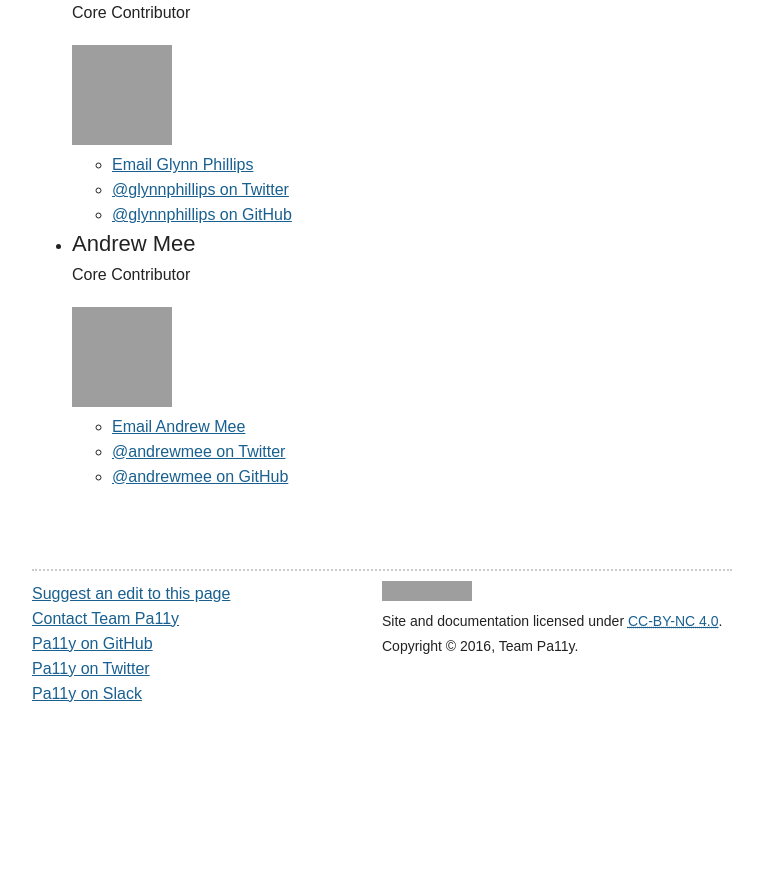
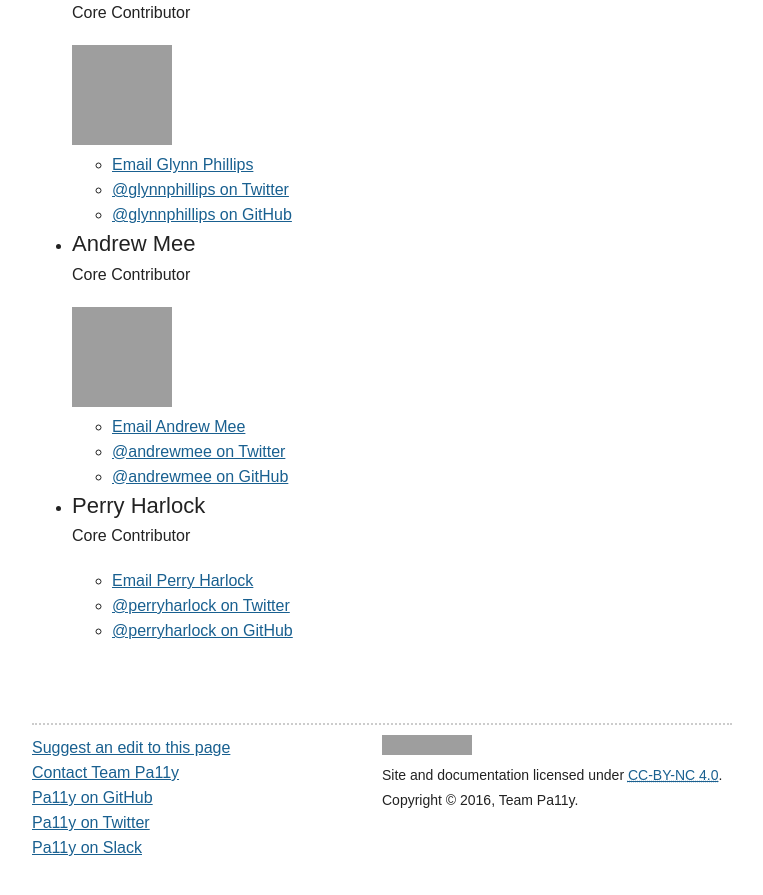
Before and after one commit to pa11y/pa11y.github.io, a Jekyll site: the page built from pages/contact.md, in a window 1280 px wide and 900 px high, scrolled down 1166 px, cut to the strip 0-895 px from the top of the window. Shown: the whole strip, without its empty margins (258-1021 px from the left). Built offline with Jekyll 4.4.1, drawn with Linux system fonts in a browser that asks for light colours; emoji names are drawn with the system emoji font; before the commit the page ends 1912 px from its top, so only the background shows below that; grey boxes are pictures that could not be loaded.

Commit message:
Add contact details for Perry

```diff
--- a/_data/team.yml
+++ b/_data/team.yml
@@ -41,3 +41,9 @@
   email: hello@andrewmee.com
   twitter: andrewmee
   github: andrewmee
+
+- name: Perry Harlock
+  role: Core Contributor
+  email: perry@phwebs.co.uk
+  twitter: perryharlock
+  github: perryharlock
```
